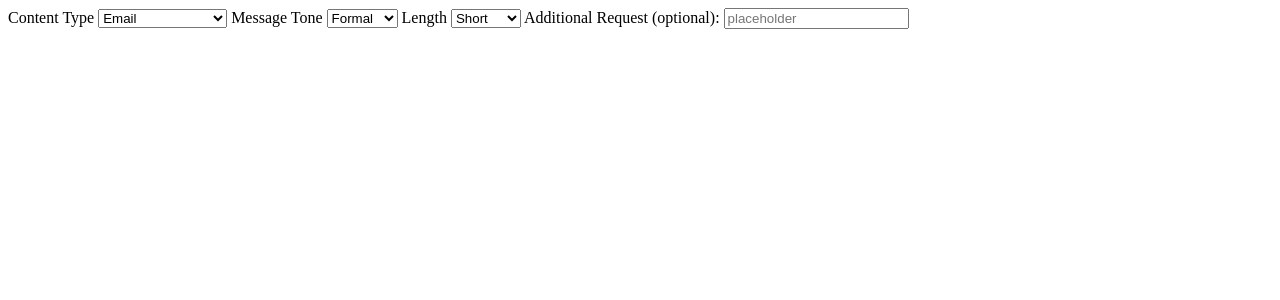
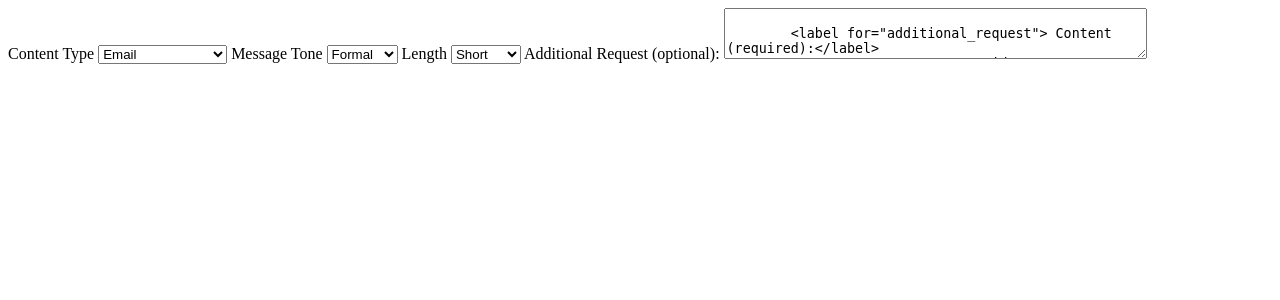
Before and after one commit to amineahres/wraiter, a Flask app: page / in a window 1280 px wide. Shown: the top 300 px of the page. Run offline with Flask 3, Linux system fonts and the light colour scheme.

Commit message:
Update index.html

```diff
--- a/templates/index.html
+++ b/templates/index.html
@@ -6,26 +6,33 @@
 </head>
 <body>
     <form action="/" method="post">
+
         <label for="content_type">Content Type</label>
         <select name="content_type" id="content_type">
             <option value="email">Email</option>
             <option value="team_message">Team Message</option>
             <option value="social_media_post">Social Media Post</option>
         </select>
+
         <label for="content_tone">Message Tone</label>
         <select name="content_tone" id="content_tone">
             <option value="formal">Formal</option>
             <option value="informal">Informal</option>
             <option value="friendly">Friendly</option>
         </select>
+
         <label for="length">Length</label>
         <select name="length" id="length">
             <option value="short">Short</option>
             <option value="medium">Medium</option>
             <option value="long">Long</option>
         </select>
+
         <label for="additional_request">Additional Request (optional):</label>
-        <input type="text" name="additional_request" id="additional_request" placeholder="placeholder">
+        <textarea name="additional_request" id="additional_request" rows="3" cols="50" placeholder="placeholder">
+
+        <label for="additional_request"> Content (required):</label>
+        <textarea name="content" id="content" rows="20" cols="50" placeholder="Put your text here">
     </form>
 
     {% if chatgpt_response %}
```
